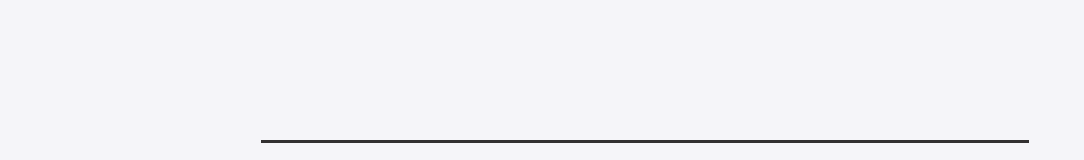
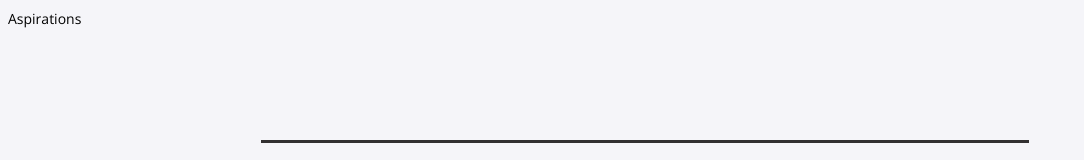
Before and after one commit to Grace0/Grace0.github.io, a React (Create React App) app: page /aspirations in a window 1280 px wide. Shown: the top 160 px of the page, without its empty margins (0-1084 px from the left). Built offline with nearby package versions, Linux system fonts and the light colour scheme.

Commit message:
update page names

```diff
--- a/src/App.css
+++ b/src/App.css
@@ -164,14 +164,14 @@ li {
   width: 50%;
 }
 
-.quotes {
+.resume {
   color: #168ADE;
 }
 
-.rundown {
+.portfolio {
   color: #FDBD74;
 }
 
-.plans {
+.aspirations {
   color: #FF6764;
 }
--- a/src/App.js
+++ b/src/App.js
@@ -1,9 +1,9 @@
 import React, { Component } from 'react';
 import { Switch, Route, NavLink } from 'react-router-dom';
 import './App.css';
-import Quotes from './components/Quotes';
-import Rundown from './components/Rundown';
-import Plans from './components/Plans';
+import Resume from './components/Resume';
+import Portfolio from './components/Portfolio';
+import Aspirations from './components/Aspirations';
 import Footer from './components/Footer';
 import Homepage from './components/Homepage';
 
@@ -15,17 +15,16 @@ class App extends Component {
 
       <main class="grid-container home">
        <h1> Hello there! I'm Grace, a first-year Electrical Engineering student at UCLA. I'm eagerly demystifying the theories behind hardware and actively exploring careers in social good. Here's my'
-          <NavLink to='/quotes' className="quotes"> resume </NavLink> and
-          <NavLink to='/rundown' className="rundown"> portfolio</NavLink>, as well as a snapshot of my personal and professional
-          <NavLink to='/plans' className="plans"> aspirations</NavLink>. </h1>
+          <NavLink to='/resume' className="resume"> resume </NavLink> and
+          <NavLink to='/portfolio' className="portfolio"> portfolio</NavLink>, as well as a snapshot of my personal and professional
+          <NavLink to='/aspirations' className="aspirations"> aspirations</NavLink>. </h1>
       </main>
-
 
       </header>
       <Switch>
-      <Route path='/quotes' component={Quotes}/>
-      <Route path='/rundown' component={Rundown}/>
-      <Route path='/plans' component={Plans}/>
+      <Route path='/resume' component={Resume}/>
+      <Route path='/portfolio' component={Portfolio}/>
+      <Route path='/aspirations' component={Aspirations}/>
       <Route path='/home' component={Homepage}/>
       </Switch>
 
--- a/src/components/Plans.js
+++ b/src/components/Aspirations.js
@@ -1,13 +1,13 @@
 import React, { Component } from 'react';
 
-class Plans extends Component {
+class Aspirations extends Component {
   render() {
     return (
       <div>
-      <p> Plans </p>
+      <p> Aspirations </p>
       </div>
-    );
+    )
   }
 }
 
-export default Plans;
+export default Aspirations;
--- a/src/components/Quotes.js
+++ b/src/components/Portfolio.js
@@ -1,13 +1,13 @@
 import React, { Component } from 'react';
 
-class Quotes extends Component {
+class Portfolio extends Component {
   render() {
     return (
       <div>
-      <p> Quotes </p>
+      <p> Portfolio </p>
       </div>
     );
   }
 }
 
-export default Quotes;
+export default Portfolio;
--- a/src/components/Rundown.js
+++ b/src/components/Resume.js
@@ -1,13 +1,13 @@
 import React, { Component } from 'react';
 
-class Rundown extends Component {
+class Resume extends Component {
   render() {
     return (
       <div>
-      <p> Rundown </p>
+      <p> Resume </p>
       </div>
-    )
+    );
   }
 }
 
-export default Rundown;
+export default Resume;
```
